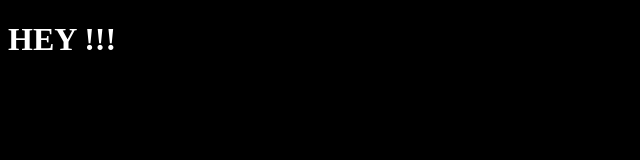
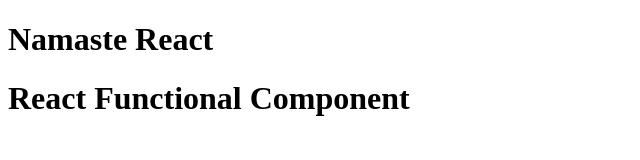
Before and after one commit to Anics35/namaste-react, a React app: page / in a window 1280 px wide. Shown: the whole page, without its empty margins (0-640 px from the left). Built offline with nearby package versions, Linux system fonts and the light colour scheme.

Commit message:
React-Functional-Component

```diff
--- a/App.js
+++ b/App.js
@@ -1,13 +1,36 @@
 import React from "react";
 import ReactDOM from "react-dom/client";
 
-// Create parent element with two child divs
-const heading = React.createElement(
-  "h1",
-  {
-    id: "heading"
-  },
-  "HEY !!!",
+//JSX- React element
+const heading = (
+  <h1 className="head" tabIndex="1">
+    Namaste React using JSX
+  </h1>
+);
+
+
+
+/* React Component
+1.Class based component - OLD
+2.Functional Component - NEW
+*/
+const Title= ()=>(
+  <h1 className="head"
+  tabIndex="5">
+    Namaste React
+  </h1>
 )
+
+const HeadingComponent = () => (
+  <div id="container">
+    <Title/>
+    <h1 className="Heading"> React Functional Component </h1>
+  </div>
+);
+
 const root = ReactDOM.createRoot(document.getElementById("root"));
-root.render(heading);
+
+//root.render(heading);
+
+//rendering a functional component
+root.render(<HeadingComponent />);
--- a/index.css
+++ b/index.css
@@ -2,7 +2,3 @@
     color: white;
 
 }
-body {
-    background-color: black;
-
-}
```
